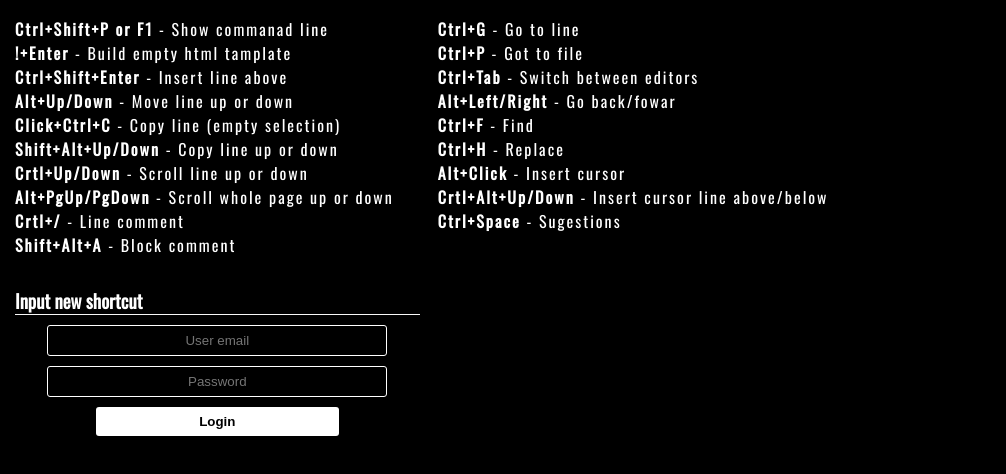
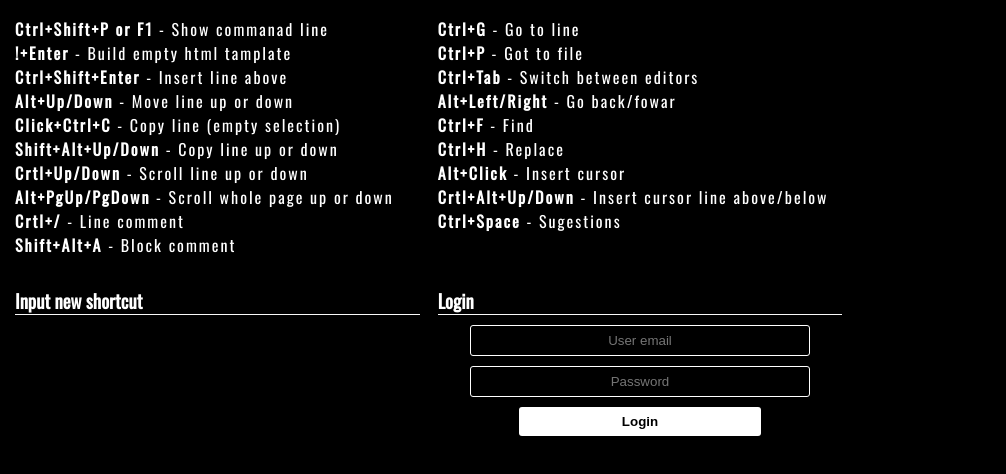
Before and after one commit to norbert-lukaszuk/codeCheatSheet, a plain HTML site: page public/index.html in a window 1280 px wide. Shown: the part 78-552 px from the top of the page, without its empty margins (0-1006 px from the left). Drawn offline with nearby package versions, Linux system fonts and the light colour scheme; no server answers.

Commit message:
issue: creating empty documnts in firebase

```diff
--- a/public/index.html
+++ b/public/index.html
@@ -54,18 +54,24 @@
     <section class="form__section">
         <h3 class="section__header">Input new shortcut</h3>
         <div class="input__wraper" id="input__wraper">
-            <form class="login__form" id="login__form">
-                <input type="email" name="user__email" id="user__email" placeholder="User email">
-                <input type="password" name="user__password" id="user__password" placeholder="Password">
-                <input type="submit" value="Login" id="login__button">
-            </form>
             <form class="input__form" id="input__form">
                 <input type="text" name="input__keys" id="input__keys" placeholder="Keys combination">
                 <input type="text" name="input__description" id="input__description" placeholder="Description">
                 <input type="submit" value="Save" id="submit__button">
                 <button id="logout__button">Logout</button>
             </form>
-    </div>
+        </div>
+    </section>
+    <section class="vscode__section">
+        <div class="vsShortCut__wraper" id="vsShortCutList__wraper">
+            <h3 class="section__header" id="vscode__sectionHeader">Login</h3>
+
+            <form class="login__form" id="login__form">
+                <input type="email" name="user__email" id="user__email" placeholder="User email">
+                <input type="password" name="user__password" id="user__password" placeholder="Password">
+                <button id="login__button">Login</button>
+            </form>
+            </div>
     </section>
 </div>
 <!-- The core Firebase JS SDK is always required and must be listed first -->
--- a/public/script.js
+++ b/public/script.js
@@ -1,7 +1,9 @@
 const input__description = document.getElementById('input__description');
 const input__keys = document.getElementById('input__keys');
 const input__wraper = document.getElementById('input__wraper');
+const login__button = document.getElementById('login__button');
 const login__form = document.getElementById('login__form');
+const input__form = document.getElementById('input__form');
 const user__list = document.getElementById('user__list');
 const user__email = document.getElementById('user__email');
 const user__password = document.getElementById('user__password');
@@ -25,7 +27,7 @@ console.log("user__logout", user__logout)
         }
     }
 
-    login__form.addEventListener('submit',e=>{
+    login__button.addEventListener('click',e=>{
         e.preventDefault();
         const email = user__email.value;
         const password = user__password.value;
@@ -58,7 +60,6 @@ console.log("user__logout", user__logout)
         const newShortcut = new Shortcut(keys, description);
         console.log('my console log: newShortcut', newShortcut)
         localStorage.setItem(newShortcut.getKeys(),JSON.stringify(newShortcut));
-        input__form.reset();
         const shortCut__item = document.createElement('li');
         shortCut__item.className = 'shortCut__item';
         shortCut__item.innerHTML = `<b>${keys}</b> - ${description}`;
@@ -69,9 +70,10 @@ console.log("user__logout", user__logout)
             description: description,
             created: firebase.firestore.Timestamp.fromDate(created)
         })
-        .then(doc => shortCut__item.setAttribute('data-id',doc.id))
+        .then(doc => shortCut__item.setAttribute('data-id',doc.id)) // get the id of curretly created shortcut
         .catch(err=>console.log(err))
 
+        input__form.reset();
     })
 
     // cycle trough localStorage to get users shortcuts
@@ -87,10 +89,12 @@ console.log("user__logout", user__logout)
     } */
     user__logout.addEventListener('click', e=>{
             auth.signOut();
+            login__form.reset();
+            input__form.reset();
     })
     //
     auth.onAuthStateChanged(user =>{
-        if(user){console.log('user in')
+        if(user){console.log(user__email)
 
         // firebase get whole collection
 
@@ -104,14 +108,18 @@ console.log("user__logout", user__logout)
             shortCut__item.innerHTML = `<b>${key}</b> - ${description}`;
             user__list.prepend(shortCut__item);
             login__form.className = 'login__form--hide'
+            // login__form.style.visibility = 'hidden';
+            // input__form.style.visibility = 'visible';
             input__form.className = 'input__form';
 
         }))
         .catch(err=>console.log(err))
     }
-    else{console.log('user out')
+    else if(!user){//console.log(user)
     user__list.innerHTML = '';
     login__form.className = 'login__form'
+    // login__form.style.visibility = 'visible';
+    // input__form.style.visibility = 'hidden';
     input__form.className = 'input__form--hide'
 }
 })
--- a/public/style.css
+++ b/public/style.css
@@ -8,8 +8,8 @@ html{
 }
 body{
     background-color: #000000;
-    color: #ffffff
-}
+    color: #ffffff;
+    }
 
 .input__form{
     display: flex;
@@ -26,7 +26,18 @@ input::placeholder{
     justify-content: center;
     align-items: center;
 }
-
+.login__form button{
+    display: block;
+    margin-top: 10px;
+    width: 60%;
+    background: none;
+    border: none;
+    background-color: #ffffff;
+    padding: 7px;
+    border-radius: 3px;
+    font-weight: 600;
+    cursor: pointer;
+}
 .login__form input[type="email"]{
     display: block;
     color: #ffffff;
@@ -89,10 +100,10 @@ input[type="submit"]{
 }
 
 .input__form--hide{
-    display: none;
+    visibility: hidden;
 }
 .login__form--hide{
-    display: none;
+    visibility: hidden;
 }
 .main__header{
     text-align: center;
```
